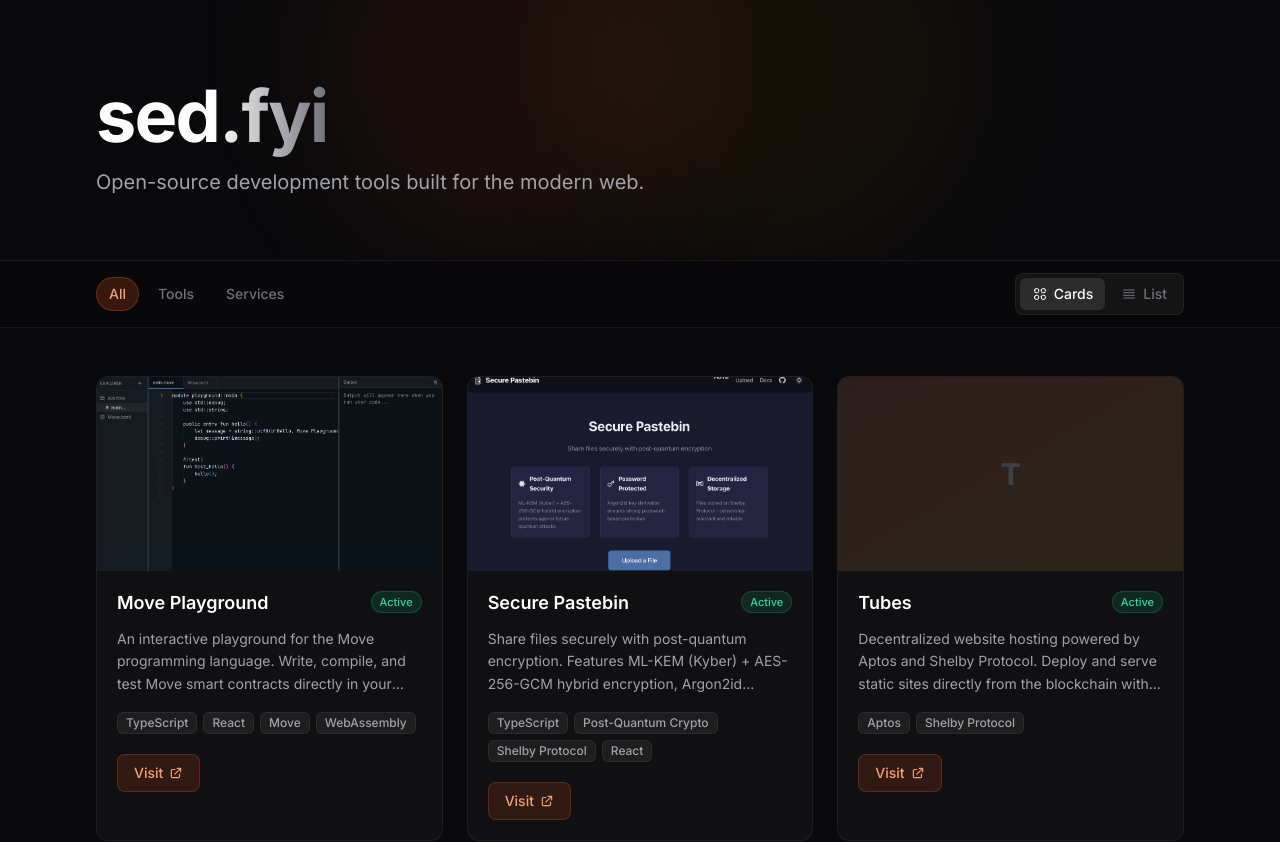
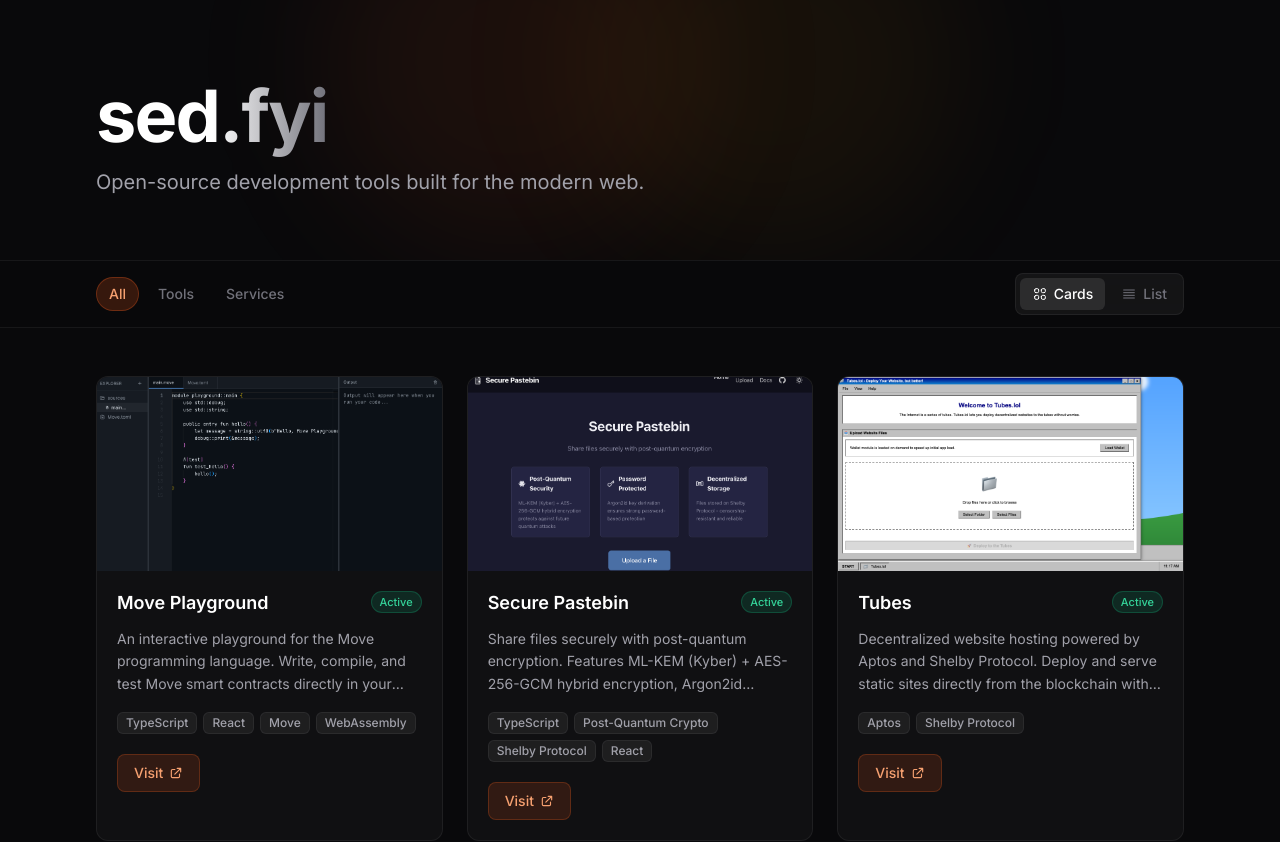
Before and after one commit to gregnazario/sed.fyi, a React (Vite) app: page / in a window 1280 px wide. Shown: the top 842 px of the page. Built offline with nearby package versions, Linux system fonts and the light colour scheme.

Commit message:
Add preview screenshot for Tubes
Capture tubes.lol at 1024x576 @2x so the image matches the 16:9 card
frame and the resolution of the existing project screenshots, and
point the tubes entry at it.

Previously the card fell back to the first-letter placeholder.

```diff
--- a/src/data/projects.ts
+++ b/src/data/projects.ts
@@ -51,6 +51,7 @@ export const projects: Project[] = [
     url: 'https://tubes.lol',
     category: 'service',
     techStack: ['Aptos', 'Shelby Protocol'],
+    screenshot: '/screenshots/tubes.png',
     status: 'active',
   },
 ]
```
Also changed, not shown: public/screenshots/tubes.png (added).
